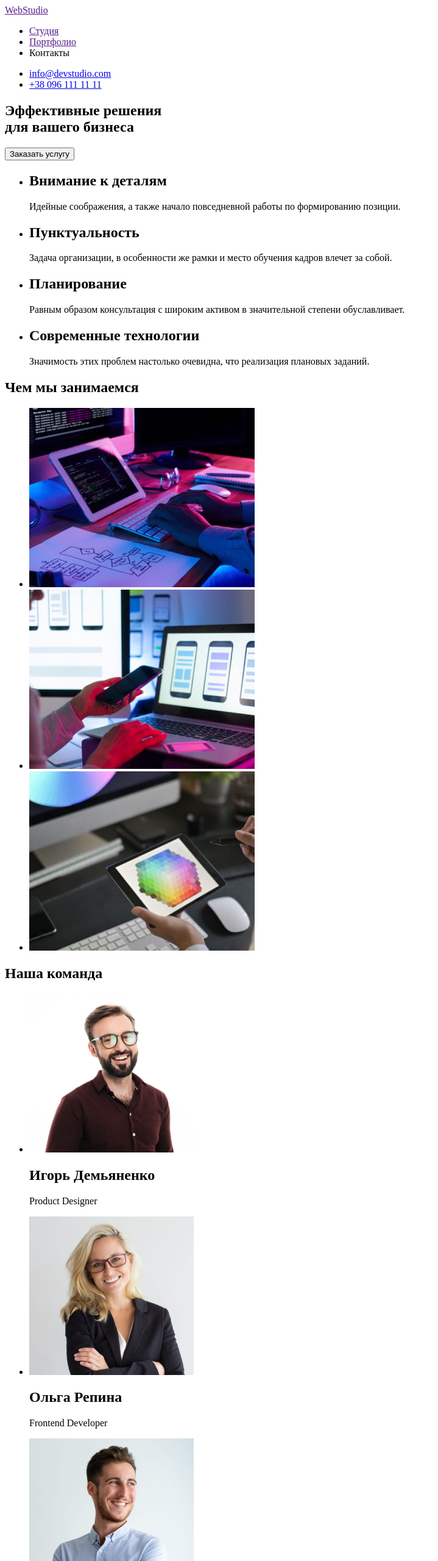
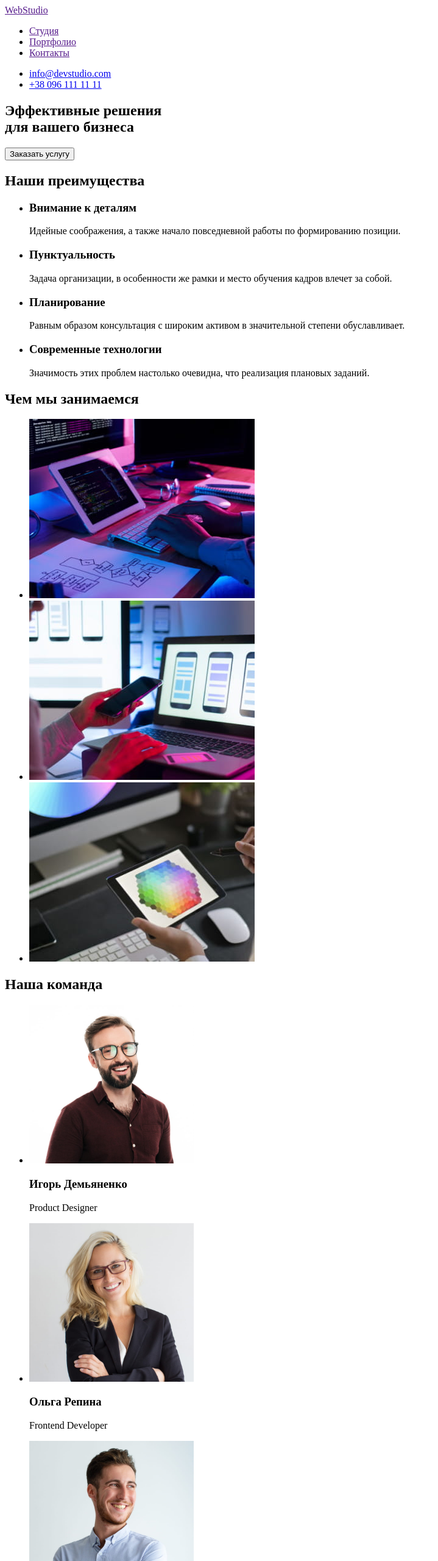
Before and after one commit to azhivaya/goit-markup-hw-01, a plain HTML site: page index.html in a window 1280 px wide. Shown: the top 2560 px of the page at 61% size, without its empty margins (0-719 px from the left). Drawn offline with Linux system fonts and the light colour scheme.

Commit message:
Контакты делает ссылкой, изменяет заголовки, добавляет ссылку гугл мапс

```diff
--- a/index.html
+++ b/index.html
@@ -14,7 +14,8 @@
                 <ul>
                     <li><a href="">Студия</a></li>
                     <li><a href="">Портфолио</a></li>
-                    <li>Контакты</li>
+                    <li><a href="">Контакты</a></li>
+
                 </ul>
             </nav>
             <ul>
@@ -30,21 +31,22 @@
             </section>
         <!--Features section-->
         <section>
+            <h2>Наши преимущества</h2>
             <ul>
                 <li>
-                    <h2>Внимание к деталям</h2>
+                    <h3>Внимание к деталям</h3>
                     <p>Идейные соображения, а также начало повседневной работы по формированию позиции.</p>
                 </li>
                 <li>
-                    <h2>Пунктуальность</h2>
+                    <h3>Пунктуальность</h3>
                     <p>Задача организации, в особенности же рамки и место обучения кадров влечет за собой.</p>
                 </li>
                 <li>
-                    <h2>Планирование</h2>
+                    <h3>Планирование</h3>
                     <p>Равным образом консультация с широким активом в значительной степени обуславливает.</p>
                 </li>
                 <li>
-                    <h2>Современные технологии</h2>
+                    <h3>Современные технологии</h3>
                     <p>Значимость этих проблем настолько очевидна, что реализация плановых заданий.</p>
                 </li>
             </ul>
@@ -64,32 +66,32 @@
             <ul>
                 <li>
                     <img src="./images/member_1.jpg" alt="Игорь Демьяненко продакт менеджер" width="270">
-                    <h2>Игорь Демьяненко</h2>
+                    <h3>Игорь Демьяненко</h3>
                     <p>Product Designer</p>
                 </li>
                 <li>
                     <img src="./images/member_2.jpg" alt="Ольга Репина фронтэнд разработчик" width="270">
-                    <h2>Ольга Репина</h2>
+                    <h3>Ольга Репина</h3>
                     <p>Frontend Developer</p>
                 </li>
                 <li>
                     <img src="./images/member_3.jpg" alt="Николай Тарасов маркетинг" width="270">
-                    <h2>Николай Тарасов</h2>
+                    <h3>Николай Тарасов</h3>
                     <p>Marketing</p>
                 </li>
                 <li>
                     <img src="./images/member_4.jpg" alt="Михаил Ермаков дизайнер" width="270">
-                    <h2>Михаил Ермаков</h2>
+                    <h3>Михаил Ермаков</h3>
                     <p>UI Designer</p>
                 </li>
             </ul>
         </section>
     </main>
-<!--Footer-->
+        <!--Footer-->
     <footer>
         <a href="">WebStudio</a>
         <address>
-            г. Киев, пр-т Леси Украинки, 26 <br />
+            <a href="http://maps.google.com/?q=г. Киев, пр-т Леси Украинки, 26">г. Киев, пр-т Леси Украинки, 26</a>
             <a href="mailto:info@example.com">info@example.com</a>
             <a href="tel:+380991111111">+38 099 111 11 11</a>
         </address>
```
